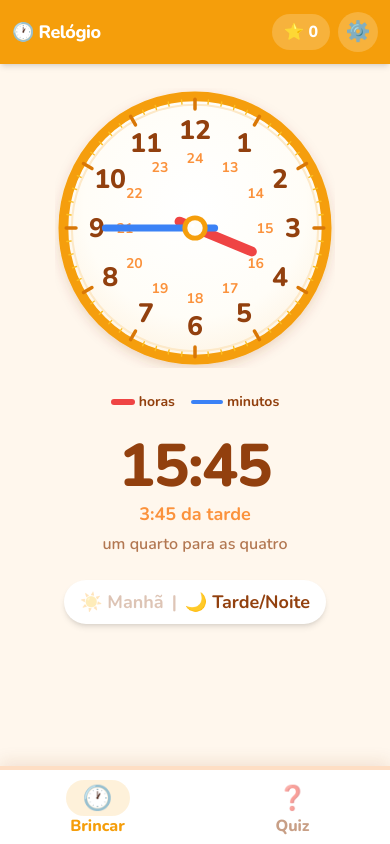
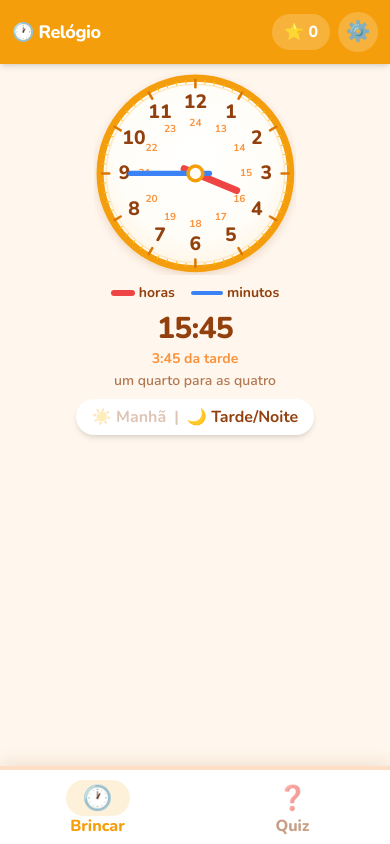
Before and after one commit to fabioduque/clokids, a React (Vite) app: page / in a window 390 px wide. Built offline with nearby package versions, Linux system fonts and the light colour scheme.

Commit message:
make brincar and quiz fit small screens

```diff
--- a/src/components/AnalogClock.tsx
+++ b/src/components/AnalogClock.tsx
@@ -108,11 +108,12 @@ export function AnalogClock({ total, size = 280, show24 = true, step, onChange }
     <svg
       ref={svgRef}
       viewBox={`0 0 ${VB} ${VB}`}
-      width={size}
-      height={size}
+      width="100%"
+      height="100%"
+      style={{ maxWidth: size, maxHeight: size }}
       role="img"
       aria-label="Relógio analógico"
-      className="select-none touch-none"
+      className="block h-full w-full select-none touch-none"
       onPointerMove={onPointerMove}
       onPointerUp={onPointerUp}
     >
--- a/src/components/DayNightToggle.tsx
+++ b/src/components/DayNightToggle.tsx
@@ -9,7 +9,7 @@ export function DayNightToggle({ pm, onChange }: DayNightToggleProps) {
       type="button"
       onClick={() => onChange(!pm)}
       aria-label={pm ? 'Tarde/noite — tocar para manhã' : 'Manhã — tocar para tarde/noite'}
-      className="flex items-center gap-2 rounded-full bg-white px-4 py-2 text-lg font-bold shadow-md active:scale-95 transition-transform"
+      className="flex items-center gap-2 rounded-full bg-white px-4 py-1.5 text-base font-bold shadow-md active:scale-95 transition-transform sm:py-2 sm:text-lg"
     >
       <span className={pm ? 'opacity-30' : ''}>☀️ Manhã</span>
       <span className="text-ink/30">|</span>
--- a/src/components/DigitalClock.tsx
+++ b/src/components/DigitalClock.tsx
@@ -8,13 +8,13 @@ export interface DigitalClockProps {
 export function DigitalClock({ total, showWords = true }: DigitalClockProps) {
   const { hour24, minute } = split(total)
   return (
-    <div className="flex flex-col items-center gap-1">
-      <div className="text-6xl font-extrabold tracking-tight text-ink tabular-nums">
+    <div className="flex flex-col items-center gap-0.5 sm:gap-1">
+      <div className="text-3xl font-extrabold tracking-tight text-ink tabular-nums sm:text-6xl">
         {format24(total)}
       </div>
-      <div className="text-lg font-bold text-ink24">{format12(total)}</div>
+      <div className="text-sm font-bold text-ink24 sm:text-lg">{format12(total)}</div>
       {showWords && (
-        <div className="text-base font-semibold text-ink/70">
+        <div className="text-sm font-semibold text-ink/70 sm:text-base">
           {toWords(hour24, minute)}
         </div>
       )}
--- a/src/components/ListenButton.tsx
+++ b/src/components/ListenButton.tsx
@@ -19,7 +19,7 @@ export function ListenButton({ text, enabled = true }: ListenButtonProps) {
       type="button"
       onClick={() => speak(text)}
       aria-label={`Ouvir: ${text}`}
-      className="rounded-full bg-ring px-5 py-3 text-lg font-extrabold text-white shadow-md active:scale-95 transition-transform"
+      className="rounded-full bg-ring px-5 py-2 text-base font-extrabold text-white shadow-md active:scale-95 transition-transform sm:py-3 sm:text-lg"
     >
       🔊 Ouvir
     </button>
--- a/src/views/FreePlayView.tsx
+++ b/src/views/FreePlayView.tsx
@@ -22,8 +22,10 @@ export function FreePlayView({ total, onChange, settings }: FreePlayViewProps) {
   }
 
   return (
-    <div className="flex flex-col items-center gap-6 py-6">
-      <AnalogClock total={total} step={settings.snap} onChange={onChange} />
+    <div className="flex flex-col items-center gap-2 py-2 sm:gap-6 sm:py-6">
+      <div className="aspect-square" style={{ width: 'min(52vw, 26vh)' }}>
+        <AnalogClock total={total} step={settings.snap} onChange={onChange} size={280} />
+      </div>
       {settings.showHandLegend && <HandLegend />}
       <DigitalClock total={total} showWords={settings.showWords} />
       <DayNightToggle pm={pm} onChange={setPm} />
```
